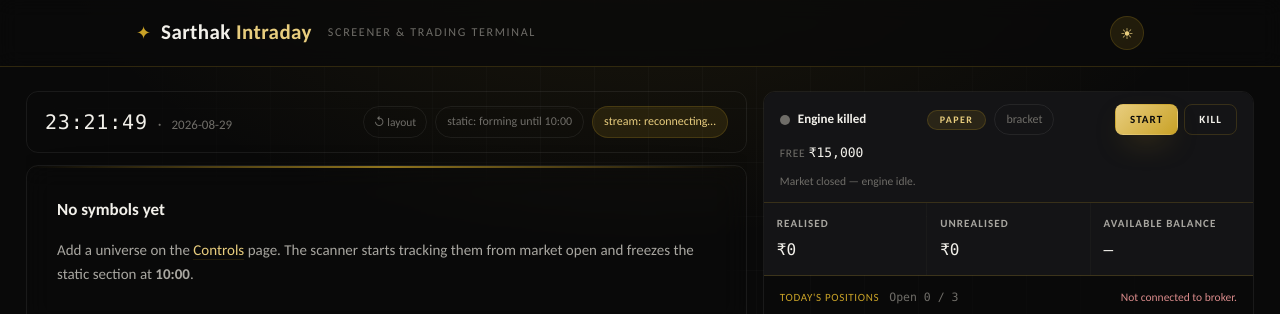
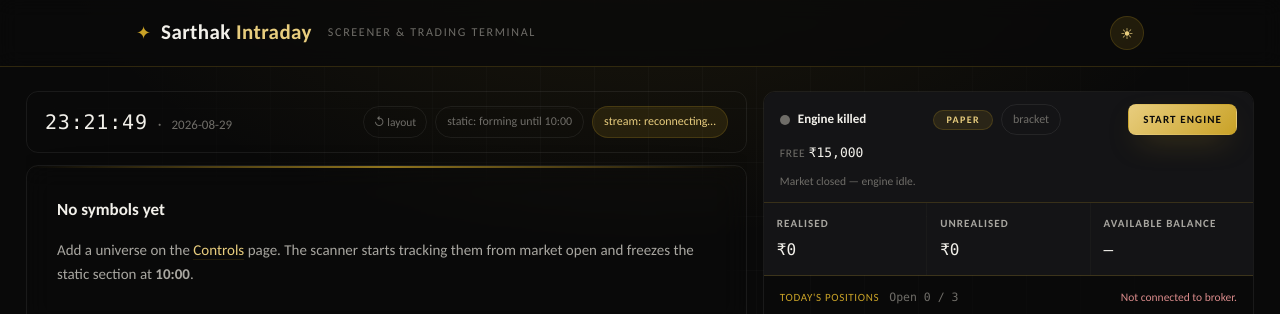
Before and after one commit to arpit-iima-codes/sarthak-intraday, a FastAPI app: template app/templates/scanner.html in a window 1280 px wide. Shown: the top 314 px of the page. Run offline with FastAPI, Linux system fonts and the light colour scheme; the template is opened without the code that fills it, so the values that code supplies are empty.

Commit message:
One toggle button for the engine instead of Start + Kill
Single button posts to /engine/toggle and flips armed state: gold
"Start engine" when killed, ghost "Kill engine" when armed. Replaces the
separate /engine/start and /engine/kill endpoints.

Co-Authored-By: Claude Sonnet 5 <noreply@anthropic.com>
Claude-Session: https://claude.ai/code/session_01S84DP19is74SmkLChTA52Q

```diff
--- a/app/main.py
+++ b/app/main.py
@@ -13,10 +13,9 @@
   POST /controls/freeze-time  set the static-section freeze time (IST)
   POST /controls/engine     save the buy-engine settings
   POST /engine/mode         switch the engine between paper and live
+  POST /engine/toggle       arm <-> disarm (disarm keeps managing open positions)
   GET  /api/engine/state    one-shot engine snapshot (JSON)
   GET  /api/engine/stream   engine snapshot stream (SSE, ~1.5s)
-  POST /engine/start        arm the engine (take new signals)
-  POST /engine/kill         disarm (stop new entries; keep managing open ones)
   GET  /api/scanner/state   one-shot scanner snapshot (JSON)
   GET  /api/scanner/stream  scanner snapshot stream (SSE, ~1s)
   GET  /api/positions/state day positions + live P&L + available balance (JSON)
@@ -529,23 +528,17 @@ async def engine_mode(request: Request, mode: str = Form("")):
     return RedirectResponse("/scanner", status_code=303)
 
 
-@app.post("/engine/start")
-async def engine_start(request: Request):
+@app.post("/engine/toggle")
+async def engine_toggle(request: Request):
     if not await active_session():
         _flash(request, "Not connected. Please sign in.")
         return RedirectResponse("/", status_code=303)
-    engine.set_armed(True)
-    _flash(request, "Engine armed — watching for 10:00 breakouts.", "success")
-    return RedirectResponse("/scanner", status_code=303)
-
-
-@app.post("/engine/kill")
-async def engine_kill(request: Request):
-    if not await active_session():
-        _flash(request, "Not connected. Please sign in.")
-        return RedirectResponse("/", status_code=303)
-    engine.set_armed(False)
-    _flash(request, "Engine killed — no new entries. Open positions still managed.", "success")
+    now_armed = not engine.armed
+    engine.set_armed(now_armed)
+    if now_armed:
+        _flash(request, "Engine armed — watching for 10:00 breakouts.", "success")
+    else:
+        _flash(request, "Engine killed — no new entries. Open positions still managed.", "success")
     return RedirectResponse("/scanner", status_code=303)
 
 
--- a/app/static/engine.js
+++ b/app/static/engine.js
@@ -36,6 +36,10 @@
     const armed = !!d.armed;
     $("eng-dot").className = "pulse" + (armed ? "" : " off");
     $("eng-state").textContent = armed ? "Engine armed" : "Engine killed";
+
+    const tgl = $("eng-toggle");
+    tgl.textContent = armed ? "Kill engine" : "Start engine";
+    tgl.className = "btn btn-sm " + (armed ? "btn-ghost" : "btn-primary");
 
     const live = d.mode === "live";
     const modeBtn = $("eng-mode");
--- a/app/static/style.css
+++ b/app/static/style.css
@@ -830,9 +830,8 @@ input[type="time"], input[type="number"] { font-family: var(--mono); color-schem
   transition: border-color 0.15s, filter 0.15s;
 }
 .eng-mode-toggle:hover { border-color: var(--gold); filter: brightness(1.12); }
-.eng-strip-btns { display: flex; gap: 6px; margin-left: auto; }
+.eng-strip-btns { margin-left: auto; }
 .eng-strip-btns .btn { width: auto; margin-top: 0; }
-.eng-strip-btns form { display: inline; }
 
 .eng-strip-nums {
   display: flex;
--- a/app/templates/scanner.html
+++ b/app/templates/scanner.html
@@ -48,14 +48,9 @@
                   title="Switch paper / live">—</button>
         </form>
         <span class="chip chip-dim" id="eng-style">—</span>
-        <span class="eng-strip-btns">
-          <form method="post" action="/engine/start" class="topbar-form">
-            <button type="submit" class="btn btn-primary btn-sm">Start</button>
-          </form>
-          <form method="post" action="/engine/kill" class="topbar-form">
-            <button type="submit" class="btn btn-ghost btn-sm">Kill</button>
-          </form>
-        </span>
+        <form method="post" action="/engine/toggle" class="topbar-form eng-strip-btns">
+          <button type="submit" class="btn btn-sm" id="eng-toggle">—</button>
+        </form>
       </div>
       <div class="eng-strip-nums">
         <span>Free <b id="eng-free">—</b></span>
```
